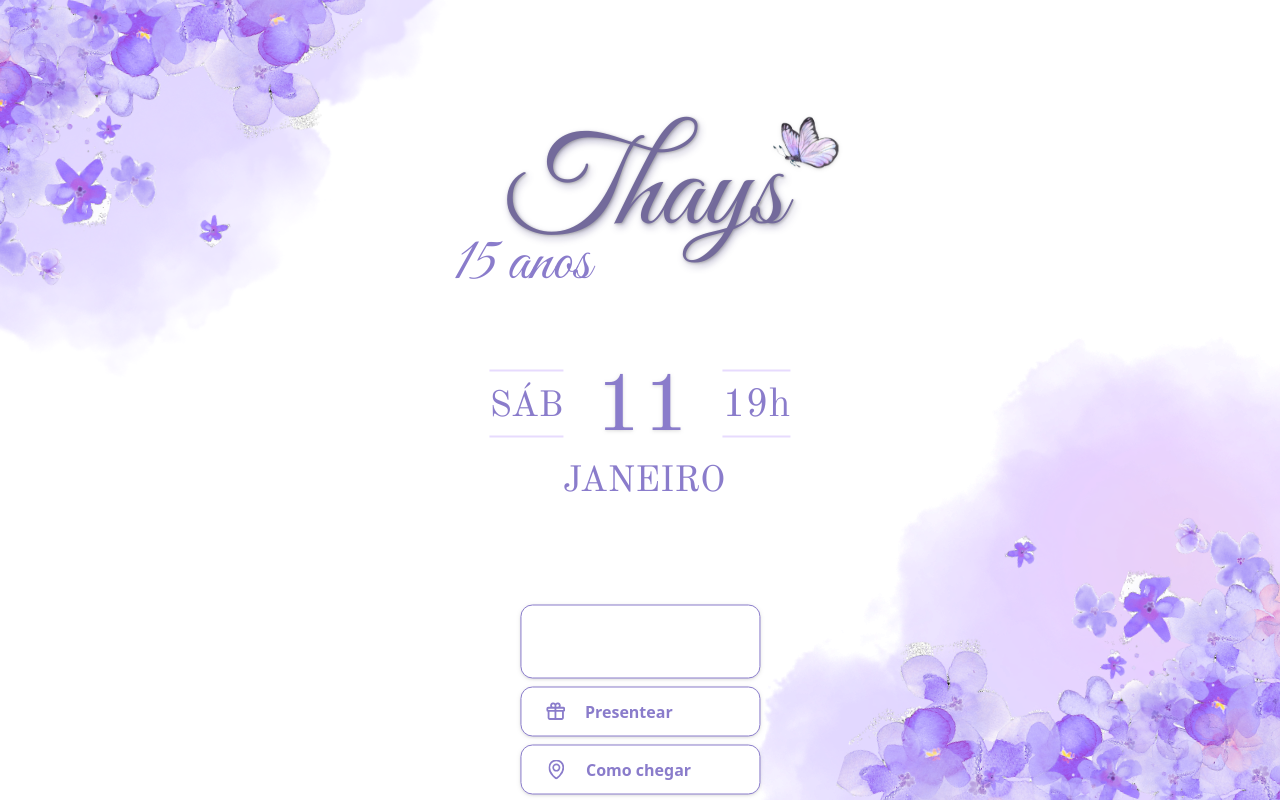
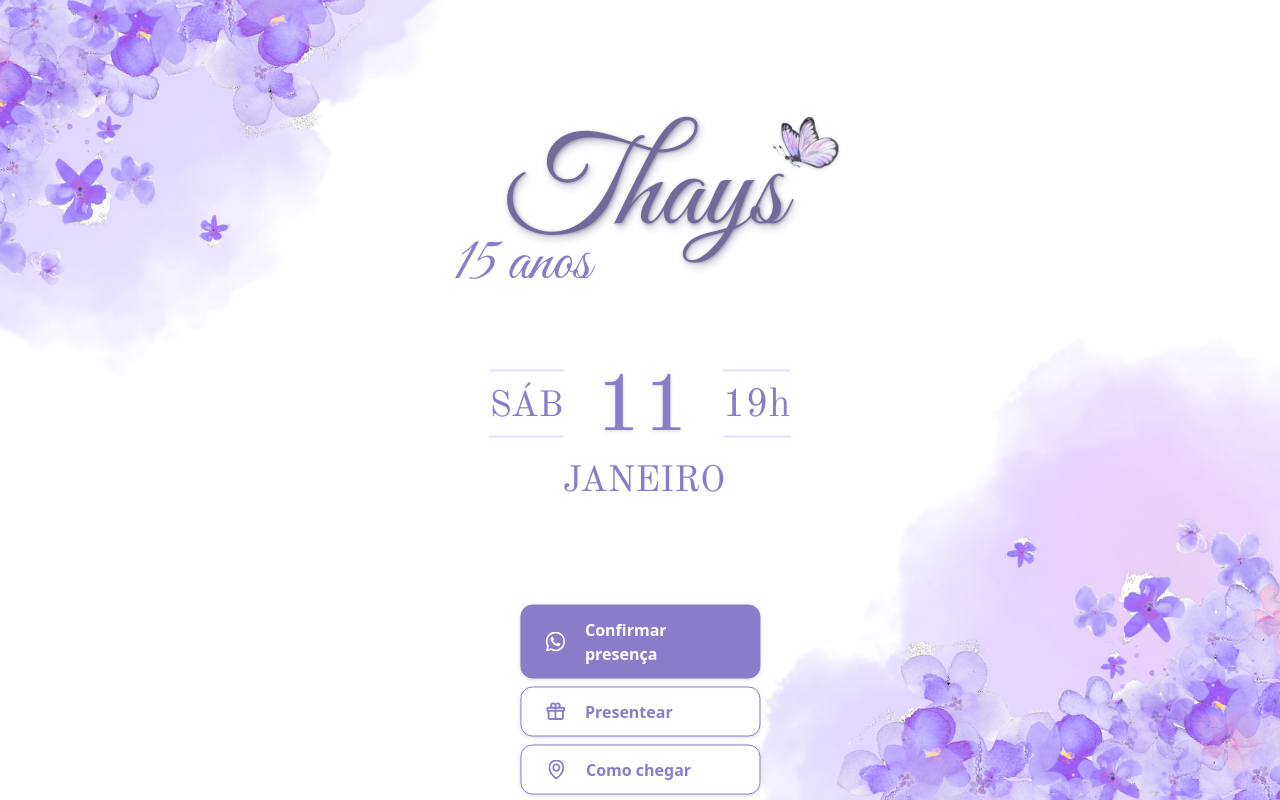
Before and after one commit to MarcosNespolo/thays15anos, a Next.js app: page / in a window 1280 px wide. Both pictures are taken after a click on the element 640 px from the left and 400 px from the top of the page. Built offline with nearby package versions, Linux system fonts and the light colour scheme.

Commit message:
corrige cor de botao

```diff
--- a/src/app/page.tsx
+++ b/src/app/page.tsx
@@ -100,7 +100,7 @@ export default function AnimatedBlocks() {
           <a
             target='_blank'
             href='https://api.whatsapp.com/send?phone=5541997597912&text=Ol%C3%A1%2C%20confirmo%20minha%20presen%C3%A7a%20no%20seu%20anivers%C3%A1rio%20de%2015%20anos%21'
-            className='flex items-center justify-start px-6 py-3 max-w-[220px] w-[220px] sm:max-w-[240px] sm:w-[240px] cursor-pointer drop-shadow hover:drop-shadow-md hover:brightness-105 active:brightness-95 border border-[#8A7CCB] rounded-xl bg-[#8A7CCB] text-white font-semibold bg-white'>
+            className='flex items-center justify-start px-6 py-3 max-w-[220px] w-[220px] sm:max-w-[240px] sm:w-[240px] cursor-pointer drop-shadow hover:drop-shadow-md hover:brightness-105 active:brightness-95 border border-[#8A7CCB] rounded-xl bg-[#8A7CCB] text-white font-semibold'>
               <img className='mr-5 w-[20px]' src='/wpp.svg'></img>
                 Confirmar presença
           </a>
```
